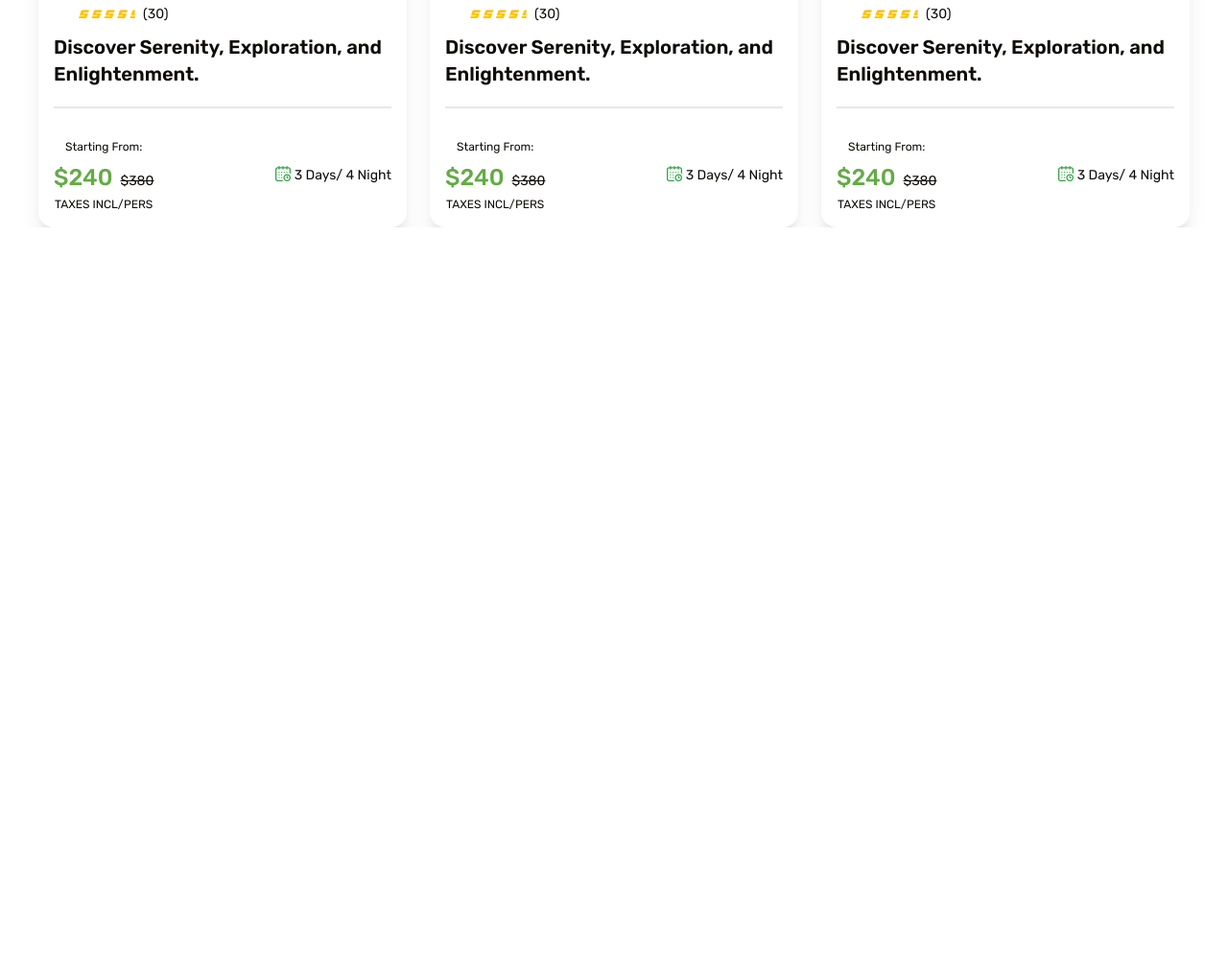
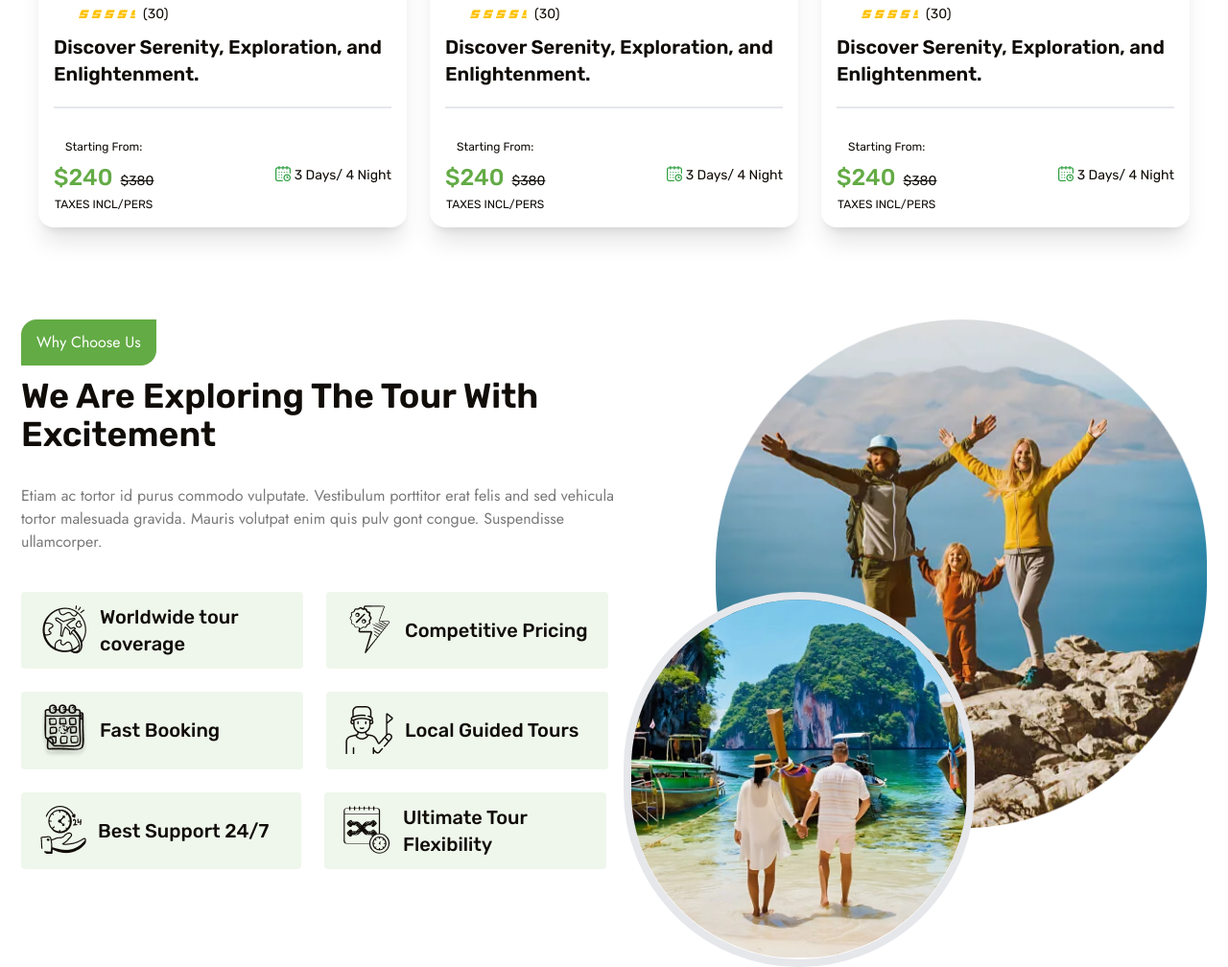
Before and after one commit to Mahedi-432A/PSA-Agency, a plain HTML site: page index.html in a window 1280 px wide. Shown: the part 4014-5022 px from the top of the page at 96% size. Before the commit the page ends 4251 px from the top, so only its background shows below. Drawn offline with nearby package versions, Linux system fonts and the light colour scheme.

Commit message:
why chose us section designed

```diff
--- a/index.html
+++ b/index.html
@@ -385,6 +385,63 @@
             </div>
         </section>
 
+        <!-------------------------------- why chose us section --------------->
+        <section class="lg:container mx-auto mt-24 flex flex-wrap justify-center gap-10">
+            <!-- contents -->
+            <div class="font-rubik text-[#100c08] lg:w-1/2 w-11/12 mx-auto">
+                <p class="font-jost bg-[#63ab45] w-fit px-4 py-3 rounded-tl-2xl rounded-br-2xl text-white">Why Choose Us</p>
+                <h2 class="mt-3 font-semibold text-4xl">We Are Exploring The Tour
+                    With Excitement
+                </h2>
+                <p class="text-[#787878] font-jost mt-8">Etiam ac tortor id purus commodo vulputate. Vestibulum porttitor erat felis and sed
+                    vehicula tortor malesuada gravida. Mauris volutpat enim quis pulv gont congue.
+                    Suspendisse ullamcorper.
+                </p>
+
+                <!-- small cards -->
+                 <div class="mt-10 flex flex-wrap gap-6">
+                    <div class="bg-[#63ab451a] flex gap-3 items-center w-fit py-3 px-5 rounded">
+                        <img src="photos/icon-why-us-coverage.png" alt="">
+                        <p class="font-medium text-xl w-48">Worldwide tour coverage</p>
+                    </div>
+                    <!-- 2 -->
+                    <div class="bg-[#63ab451a] flex gap-3 items-center w-fit py-3 px-5 rounded">
+                        <img src="photos/icon-why-us-pricing.png" alt="">
+                        <p class="font-medium text-xl w-48">Competitive Pricing</p>
+                    </div>
+                    <!-- 3 -->
+                    <div class="bg-[#63ab451a] flex gap-3 items-center w-fit py-3 px-5 rounded">
+                        <img src="photos/icon-why-us-fast-booking.png" alt="">
+                        <p class="font-medium text-xl w-48">Fast Booking</p>
+                    </div>
+                    <!-- 4 -->
+                    <div class="bg-[#63ab451a] flex gap-3 items-center w-fit py-3 px-5 rounded">
+                        <img src="photos/icon-why-us-guid.png" alt="">
+                        <p class="font-medium text-xl w-48">Local Guided Tours</p>
+                    </div>
+                    <!-- 5 -->
+                    <div class="bg-[#63ab451a] flex gap-3 items-center w-fit py-3 px-5 rounded">
+                        <img src="photos/icon-why-us-support.png" alt="">
+                        <p class="font-medium text-xl w-48">Best Support 24/7</p>
+                    </div>
+                    <!-- 6 -->
+                    <div class="bg-[#63ab451a] flex gap-3 items-center w-fit py-3 px-5 rounded">
+                        <img src="photos/icon-why-us-flexibility.png" alt="">
+                        <p class="font-medium text-xl w-48">Ultimate Tour
+                            Flexibility</p>
+                    </div>
+                 </div>
+            </div>
+            <!-- pictures -->
+            <div class="relative lg:w-2/5 w-fit h-fit mx-auto">
+                <div class="">
+                    <img src="photos/why-us-img1.png" alt="">
+                </div>
+                <div class="absolute -bottom-36 -left-24 rounded-full border-8">
+                    <img src="photos/why-us-img2.png" alt="">
+                </div>
+            </div>
+        </section>
 
 
     </main>
```
Also changed, not shown: photos/icon-why-us-coverage.png (added), photos/icon-why-us-fast-booking.png (added), photos/icon-why-us-flexibility.png (added), photos/icon-why-us-guid.png (added), photos/icon-why-us-pricing.png (added), photos/icon-why-us-support.png (added), photos/why-us-img1.png (added), photos/why-us-img2.png (added).
